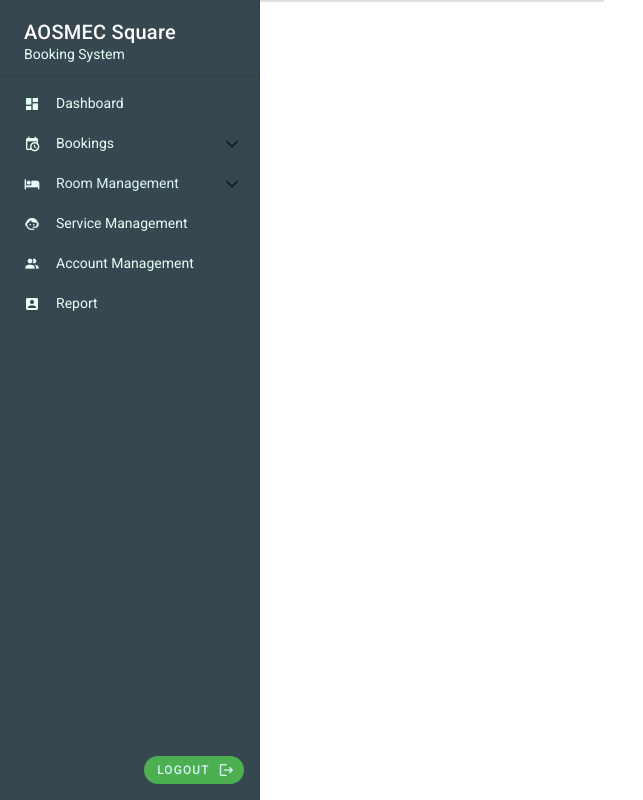
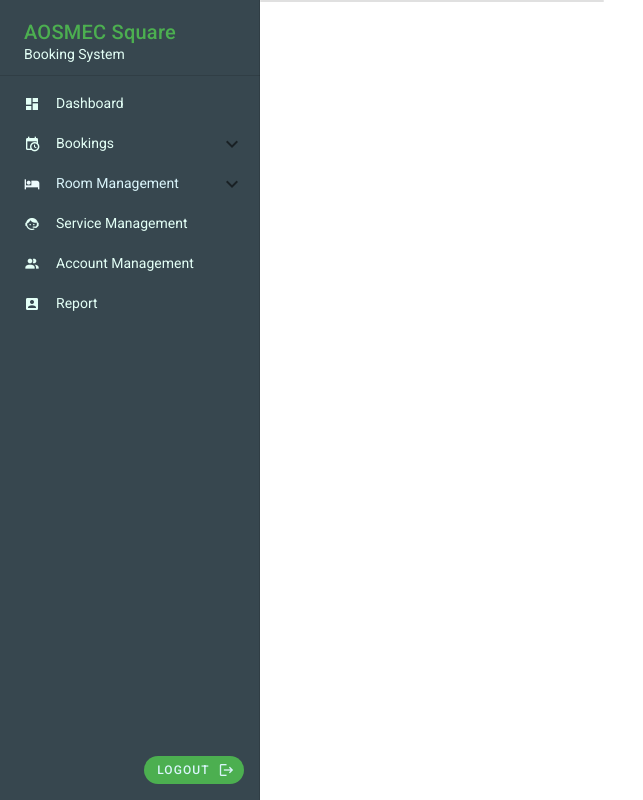
Before and after one commit to mikamikkz/AOSMECSystem, a Vue app in the folder aosmec/: page /dashboard in a window 1280 px wide. Shown: the whole page, without its empty margins (0-643 px from the left). Built offline with nearby package versions, Linux system fonts and the light colour scheme.

Commit message:
j: fixed nav

```diff
--- a/aosmec/src/components/Navigation.vue
+++ b/aosmec/src/components/Navigation.vue
@@ -8,7 +8,7 @@
   >
     <v-list-item>
       <v-list-item-content class="mt-2 ml-2">
-        <v-list-item-title style="font-size: 20px" class="title white--text">
+        <v-list-item-title style="font-size: 20px" class="title green--text">
           AOSMEC Square
         </v-list-item-title>
         <v-list-item-subtitle style="color: #e3fff6"
```
